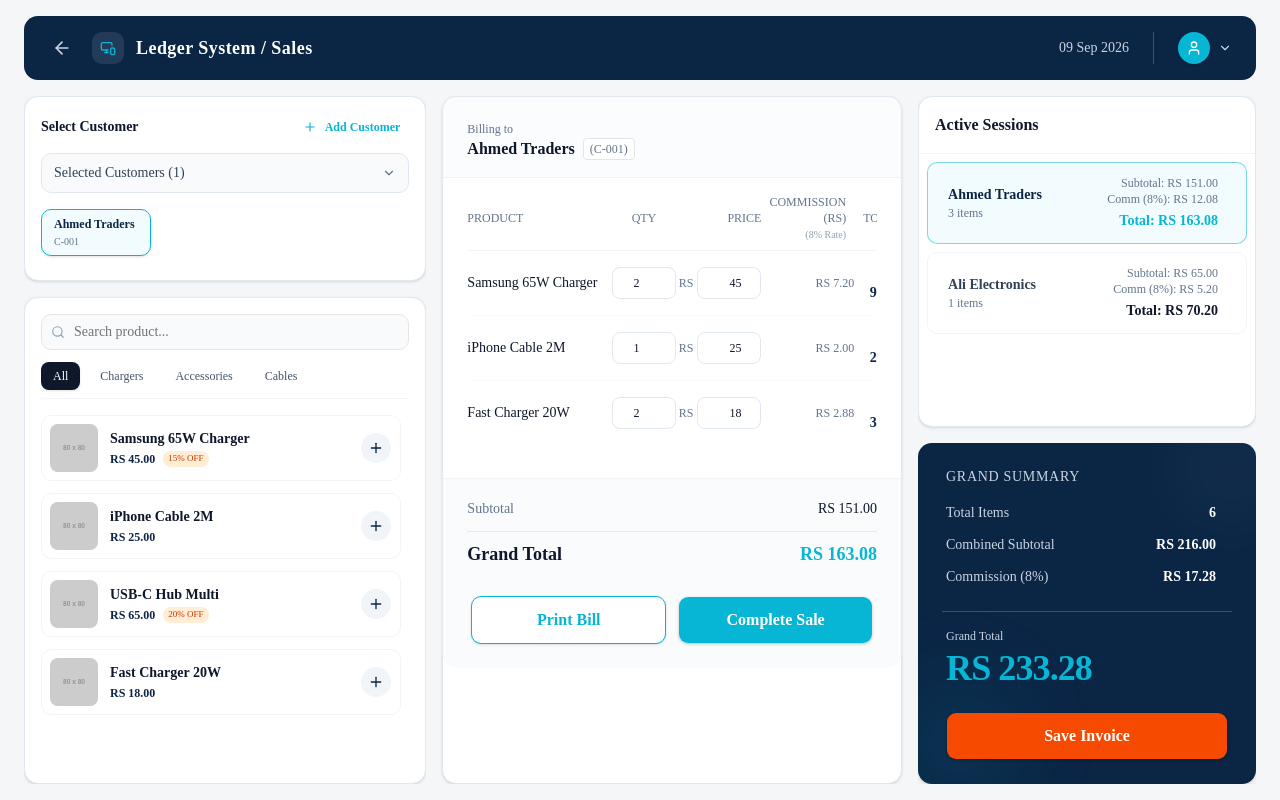
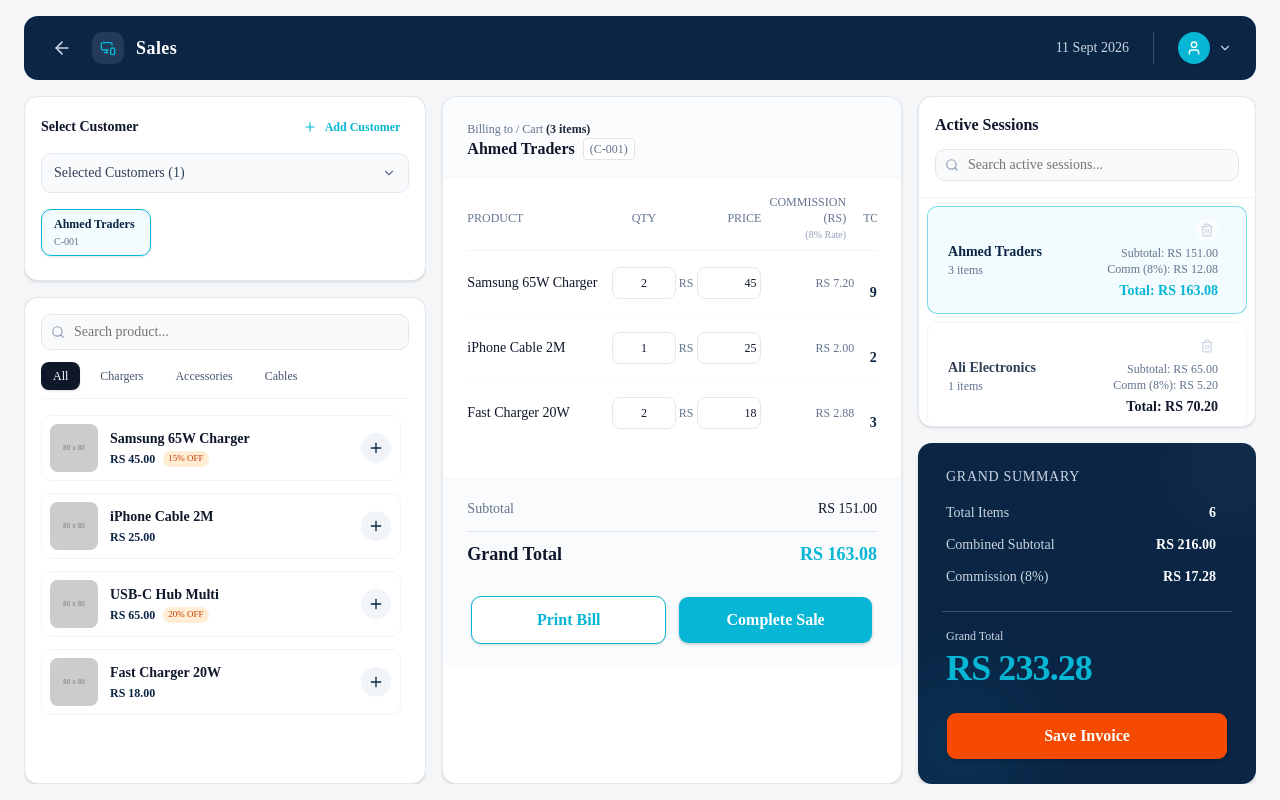
Before and after one commit to 221400065-blip/FishLegerSystem, a Next.js app: page /pos in a window 1280 px wide. Built offline with nearby package versions, Linux system fonts and the light colour scheme.

Commit message:
Updated POS features, customer dropdown, and UI layout

```diff
--- a/app/pos/page.tsx
+++ b/app/pos/page.tsx
@@ -35,6 +35,8 @@ export default function POSPage() {
   const [activeTab, setActiveTab] = useState("All");
   const [mobileTab, setMobileTab] = useState("products");
   const [customerSearchTerm, setCustomerSearchTerm] = useState("");
+  const [activeSessionSearchTerm, setActiveSessionSearchTerm] = useState("");
+  const [deleteSessionId, setDeleteSessionId] = useState<string | null>(null);
   const [productSearchTerm, setProductSearchTerm] = useState("");
   const [customerDropdownOpen, setCustomerDropdownOpen] = useState(false);
   const [selectedCustomerIds, setSelectedCustomerIds] = useState<string[]>(["C-001"]);
@@ -133,12 +135,26 @@ export default function POSPage() {
     setNewCustomerData({ name: "", phone: "" });
   };
 
+  const confirmDeleteSession = () => {
+    if (!deleteSessionId) return;
+    setCarts(prev => {
+      const newCarts = { ...prev };
+      delete newCarts[deleteSessionId];
+      return newCarts;
+    });
+    setSelectedCustomerIds(prev => prev.filter(id => id !== deleteSessionId));
+    if (activeCustomerId === deleteSessionId) {
+      setActiveCustomerId(customers[0]?.id || "");
+    }
+    setDeleteSessionId(null);
+  };
+
   return (
     <>
     <div className="min-h-[100dvh] bg-[var(--color-canvas)] flex flex-col h-[100dvh] overflow-x-hidden no-print w-full max-w-full px-3 md:px-6 py-2 md:py-4">
       {/* Top Header */}
-      <header className="min-h-[4rem] h-auto py-2 bg-[var(--color-ocean-blue)] text-white flex flex-wrap items-center justify-between px-4 md:px-6 shrink-0 gap-3 rounded-xl mb-4">
-        <div className="flex items-center gap-2 md:gap-4 w-full md:w-auto">
+      <header className="min-h-[4rem] h-auto py-2 bg-[var(--color-ocean-blue)] text-white flex items-center justify-between px-3 md:px-6 shrink-0 gap-2 md:gap-3 rounded-xl mb-4">
+        <div className="flex items-center gap-2 md:gap-4">
           <button onClick={() => router.back()} className="text-slate-300 hover:text-white transition-colors p-1 shrink-0" title="Go Back">
             <ArrowLeft size={20} />
           </button>
@@ -146,18 +162,18 @@ export default function POSPage() {
             <div className="w-7 h-7 md:w-8 md:h-8 bg-white/10 rounded-lg flex items-center justify-center shrink-0">
               <MonitorSmartphone className="text-[var(--color-aqua)]" size={16} />
             </div>
-            <h1 className="font-bold text-sm md:text-lg tracking-wide truncate">Ledger System / Sales</h1>
+            <h1 className="font-bold text-sm md:text-lg tracking-wide truncate">Sales</h1>
           </Link>
         </div>
 
-        <div className="flex-1 w-full md:w-auto md:max-w-md mx-0 md:mx-8 relative hidden md:block">
+        <div className="flex-1 max-w-md mx-8 relative hidden md:block">
            {/* Search removed based on feedback */}
         </div>
 
-        <div className="flex items-center gap-6">
-          <p className="text-sm text-slate-300">09 Sep 2026</p>
+        <div className="flex items-center gap-3 md:gap-6 ml-auto">
+          <p suppressHydrationWarning className="text-xs md:text-sm text-slate-300 hidden md:block">{new Date().toLocaleDateString('en-GB', { day: '2-digit', month: 'short', year: 'numeric' })}</p>
           <DropdownMenu>
-            <DropdownMenuTrigger className="flex items-center gap-2 border-l border-white/20 pl-6 cursor-pointer focus:outline-none">
+            <DropdownMenuTrigger className="flex items-center gap-2 md:border-l md:border-white/20 md:pl-6 cursor-pointer focus:outline-none">
               <div className="w-8 h-8 rounded-full bg-[var(--color-aqua)] flex items-center justify-center text-white shadow-sm">
                 <User size={16} />
               </div>
@@ -189,7 +205,7 @@ export default function POSPage() {
       {/* Mobile Tab Switchers */}
       <div className="md:hidden flex border-b border-slate-200 bg-white mb-4 rounded-xl shrink-0 overflow-hidden shadow-sm">
         <button onClick={() => setMobileTab("products")} className={`flex-1 py-3 text-sm font-medium transition-colors ${mobileTab === 'products' ? 'bg-[var(--color-aqua)]/10 text-[var(--color-aqua)] border-b-2 border-[var(--color-aqua)]' : 'text-slate-500 bg-white'}`}>Products</button>
-        <button onClick={() => setMobileTab("cart")} className={`flex-1 py-3 text-sm font-medium transition-colors ${mobileTab === 'cart' ? 'bg-[var(--color-aqua)]/10 text-[var(--color-aqua)] border-b-2 border-[var(--color-aqua)]' : 'text-slate-500 bg-white'}`}>Cart / Billing</button>
+        <button onClick={() => setMobileTab("cart")} className={`flex-1 py-3 text-sm font-medium transition-colors ${mobileTab === 'cart' ? 'bg-[var(--color-aqua)]/10 text-[var(--color-aqua)] border-b-2 border-[var(--color-aqua)]' : 'text-slate-500 bg-white'}`}>Cart ({activeCart.length})</button>
         <button onClick={() => setMobileTab("summary")} className={`flex-1 py-3 text-sm font-medium transition-colors ${mobileTab === 'summary' ? 'bg-[var(--color-aqua)]/10 text-[var(--color-aqua)] border-b-2 border-[var(--color-aqua)]' : 'text-slate-500 bg-white'}`}>Summary</button>
       </div>
 
@@ -227,6 +243,9 @@ export default function POSPage() {
                        className="w-full h-8 pl-8 text-xs bg-slate-50"
                        value={customerSearchTerm}
                        onChange={(e) => setCustomerSearchTerm(e.target.value)}
+                       onKeyDown={(e) => {
+                         if (e.key === 'Enter') setCustomerDropdownOpen(false);
+                       }}
                      />
                   </div>
                   <div
@@ -250,9 +269,15 @@ export default function POSPage() {
                   {customers.filter(c => c.name.toLowerCase().includes(customerSearchTerm.toLowerCase()) || c.id.toLowerCase().includes(customerSearchTerm.toLowerCase())).map(c => (
                     <div
                       key={c.id}
-                      className="flex items-center gap-3 p-2 hover:bg-[var(--color-aqua)]/5 rounded-md cursor-pointer transition-colors"
+                      tabIndex={0}
+                      className="flex items-center gap-3 p-2 hover:bg-[var(--color-aqua)]/5 rounded-md cursor-pointer transition-colors focus:bg-[var(--color-aqua)]/10 focus:outline-none"
                       onClick={() => {
-                        setSelectedCustomerIds(prev => prev.includes(c.id) ? prev.filter(id => id !== c.id) : [...prev, c.id]);
+                        if (!selectedCustomerIds.includes(c.id)) setSelectedCustomerIds(prev => [...prev, c.id]);
+                      }}
+                      onKeyDown={(e) => {
+                        if (e.key === 'Enter') {
+                          if (!selectedCustomerIds.includes(c.id)) setSelectedCustomerIds(prev => [...prev, c.id]);
+                        }
                       }}
                     >
                       <input
@@ -339,7 +364,7 @@ export default function POSPage() {
         <div className={`w-full lg:w-[38%] h-full bg-white rounded-xl shadow-sm border border-slate-200 flex-col shrink-0 lg:shrink p-4 md:p-6 max-w-full overflow-hidden ${mobileTab === 'cart' ? 'flex' : 'hidden md:flex'}`}>
           <div className="pb-4 border-b border-slate-100 flex items-center justify-between shrink-0 bg-slate-50/50 rounded-t-xl -mx-4 md:-mx-6 -mt-4 md:-mt-6 px-4 md:px-6 pt-4 md:pt-6">
             <div>
-              <p className="text-xs text-slate-500 font-medium">{t("billingTo")}</p>
+              <p className="text-xs text-slate-500 font-medium">{t("billingTo")} / Cart <span className="font-bold text-slate-800">({activeCart.length} items)</span></p>
               <h2 className="font-bold text-slate-900 flex items-center gap-2">
                 {activeCustomer.name} <span className="text-xs font-normal text-slate-500 bg-white border px-1.5 py-0.5 rounded">({activeCustomer.id})</span>
               </h2>
@@ -380,7 +405,7 @@ export default function POSPage() {
                             min="1"
                             value={item.qty || ''}
                             onChange={(e) => handleQtyChange(item.id, Number(e.target.value))}
-                            className="w-16 h-8 border border-slate-200 rounded-md text-center text-xs focus:outline-none focus:border-[var(--color-aqua)] mx-auto block"
+                            className="w-16 h-8 border border-slate-200 rounded-md text-center text-xs focus:outline-none focus:border-[var(--color-aqua)] mx-auto block [appearance:textfield] [&::-webkit-outer-spin-button]:appearance-none [&::-webkit-inner-spin-button]:appearance-none"
                           />
                         </td>
                         <td className="py-3">
@@ -392,7 +417,7 @@ export default function POSPage() {
                               step="0.01"
                               value={item.price || ''}
                               onChange={(e) => handlePriceChange(item.id, Number(e.target.value))}
-                              className="w-16 h-8 border border-slate-200 rounded-md text-right text-xs px-1 focus:outline-none focus:border-[var(--color-aqua)]"
+                              className="w-16 h-8 border border-slate-200 rounded-md text-right text-xs px-1 focus:outline-none focus:border-[var(--color-aqua)] [appearance:textfield] [&::-webkit-outer-spin-button]:appearance-none [&::-webkit-inner-spin-button]:appearance-none"
                             />
                           </div>
                         </td>
@@ -429,7 +454,7 @@ export default function POSPage() {
                             min="1"
                             value={item.qty || ''}
                             onChange={(e) => handleQtyChange(item.id, Number(e.target.value))}
-                            className="w-full h-8 border border-slate-200 rounded-md text-center text-xs focus:outline-none focus:border-[var(--color-aqua)] bg-slate-50"
+                            className="w-full h-8 border border-slate-200 rounded-md text-center text-xs focus:outline-none focus:border-[var(--color-aqua)] bg-slate-50 [appearance:textfield] [&::-webkit-outer-spin-button]:appearance-none [&::-webkit-inner-spin-button]:appearance-none"
                           />
                         </div>
                         <div className="flex flex-col gap-1">
@@ -442,7 +467,7 @@ export default function POSPage() {
                               step="0.01"
                               value={item.price || ''}
                               onChange={(e) => handlePriceChange(item.id, Number(e.target.value))}
-                              className="w-full h-8 pl-5 pr-1 border border-slate-200 rounded-md text-right text-xs focus:outline-none focus:border-[var(--color-aqua)] bg-slate-50"
+                              className="w-full h-8 pl-5 pr-1 border border-slate-200 rounded-md text-right text-xs focus:outline-none focus:border-[var(--color-aqua)] bg-slate-50 [appearance:textfield] [&::-webkit-outer-spin-button]:appearance-none [&::-webkit-inner-spin-button]:appearance-none"
                             />
                           </div>
                         </div>
@@ -485,13 +510,22 @@ export default function POSPage() {
         </div>
 
         {/* Column 3: Active Sessions & Summary */}
-        <div className={`w-full lg:w-[28%] flex-col gap-4 shrink-0 lg:shrink max-w-full overflow-hidden h-full ${mobileTab === 'summary' ? 'flex' : 'hidden md:flex'}`}>
-          <div className="bg-white rounded-xl shadow-sm border border-slate-200 flex-1 flex flex-col">
-             <div className="p-4 border-b border-slate-100">
+        <div className={`w-full lg:w-[28%] flex-col gap-4 shrink-0 lg:shrink max-w-full h-full relative ${mobileTab === 'summary' ? 'flex' : 'hidden md:flex'}`}>
+          <div className="bg-white rounded-xl shadow-sm border border-slate-200 flex-1 min-h-0 flex flex-col">
+             <div className="p-4 border-b border-slate-100 shrink-0">
                <h2 className="font-bold text-slate-900">{t("activeSessions")}</h2>
+               <div className="relative mt-3 w-full">
+                 <Search className="absolute left-2.5 top-1/2 -translate-y-1/2 text-slate-400" size={14} />
+                 <Input
+                   placeholder="Search active sessions..."
+                   className="w-full h-8 pl-8 text-xs bg-slate-50"
+                   value={activeSessionSearchTerm}
+                   onChange={(e) => setActiveSessionSearchTerm(e.target.value)}
+                 />
+               </div>
              </div>
-             <div className="flex-1 p-2 space-y-2 overflow-y-scroll custom-scrollbar max-h-[250px]">
-                {customers.filter(c => carts[c.id]?.length > 0).map(c => {
+             <div className="flex-1 p-2 space-y-2 overflow-y-auto custom-scrollbar">
+                {customers.filter(c => carts[c.id]?.length > 0 && (activeSessionSearchTerm === "" || c.name.toLowerCase().includes(activeSessionSearchTerm.toLowerCase()))).map(c => {
                   const cart = carts[c.id];
                   const cSub = cart.reduce((sum, item) => sum + item.total, 0);
                   const cTotal = cSub + (cSub * 0.08);
@@ -510,6 +544,18 @@ export default function POSPage() {
                         <p className="text-xs text-slate-500">{cart.length} items</p>
                       </div>
                       <div className="flex flex-col items-end text-xs shrink-0 pr-2">
+                        <div className="flex items-center gap-2 mb-1">
+                          <button
+                            onClick={(e) => {
+                              e.stopPropagation();
+                              setDeleteSessionId(c.id);
+                            }}
+                            className="text-slate-300 hover:text-red-500 transition-colors bg-white/50 rounded-md p-1"
+                            title="Delete Session"
+                          >
+                            <Trash2 size={14} />
+                          </button>
+                        </div>
                         <span className="text-slate-500">Subtotal: RS {cSub.toFixed(2)}</span>
                         <span className="text-slate-500">Comm (8%): RS {(cSub * 0.08).toFixed(2)}</span>
                         <span className={`font-bold text-sm mt-1 ${isActive ? 'text-[var(--color-aqua)]' : 'text-slate-900'}`}>Total: RS {cTotal.toFixed(2)}</span>
@@ -556,6 +602,21 @@ export default function POSPage() {
       </div>
 
       {/* Modals */}
+      <Dialog open={!!deleteSessionId} onOpenChange={(open) => !open && setDeleteSessionId(null)}>
+        <DialogContent className="sm:max-w-[425px]">
+          <DialogHeader>
+            <DialogTitle className="text-xl text-red-600">Delete Session?</DialogTitle>
+            <DialogDescription className="text-slate-700 mt-2">
+              Are you sure you want to delete this session? The current bill and customer session will be completely removed.
+            </DialogDescription>
+          </DialogHeader>
+          <DialogFooter className="mt-4">
+            <Button variant="outline" onClick={() => setDeleteSessionId(null)}>Cancel</Button>
+            <Button onClick={confirmDeleteSession} className="bg-red-600 hover:bg-red-700 text-white">OK</Button>
+          </DialogFooter>
+        </DialogContent>
+      </Dialog>
+
       <Dialog open={addCustomerModal} onOpenChange={setAddCustomerModal}>
         <DialogContent className="sm:max-w-[425px]">
           <DialogHeader>
```
